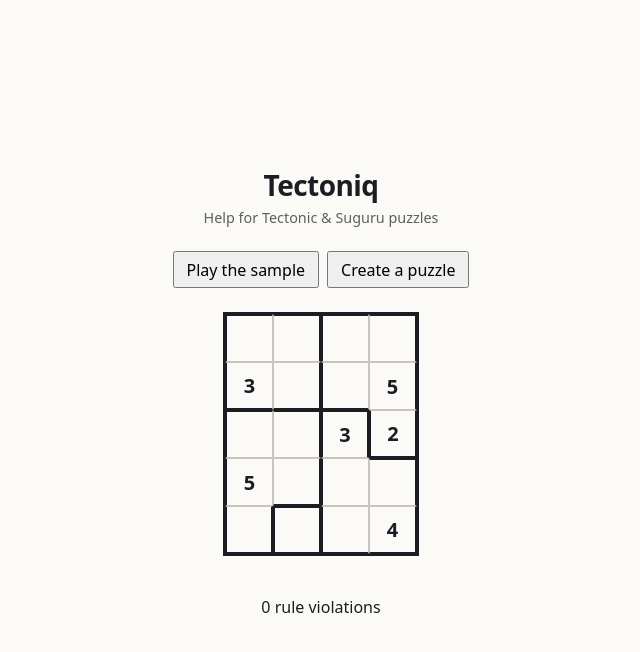
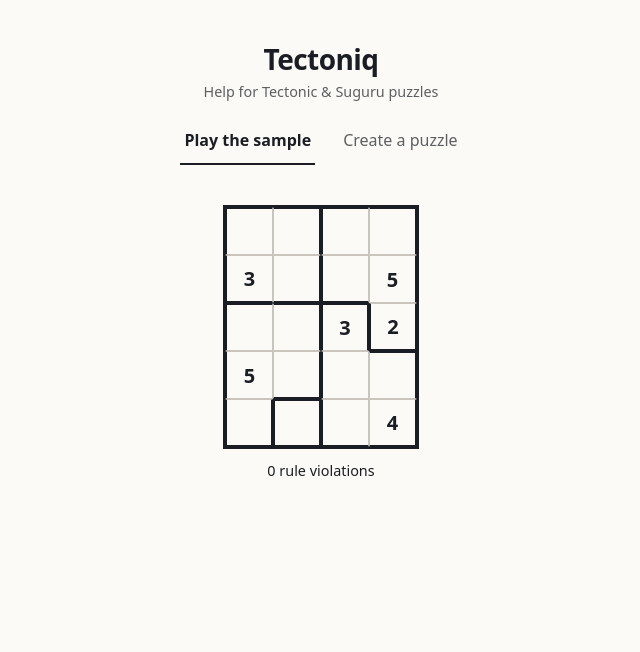
Before and after one commit to arnestaphorsius/tectoniq, a Vue app: page / in a window 1280 px wide. Shown: the top 652 px of the page, without its empty margins (319-959 px from the left). Built offline with nearby package versions, Linux system fonts and the light colour scheme.

Commit message:
feat: fit the puzzle grid to narrow viewports
DESIGN.md is the source of record for the spacing scale and the cell
clamp; the CSS implements it rather than the other way round, so a
change to one should move the other.

```diff
--- a/src/App.vue
+++ b/src/App.vue
@@ -26,21 +26,35 @@
 
 <template>
   <main class="page">
+    <div class="chrome">
       <header>
         <h1>Tectoniq</h1>
         <p class="tagline">Help for Tectonic &amp; Suguru puzzles</p>
       </header>
 
       <nav class="screens">
-      <button type="button" data-testid="open-play" @click="screen = 'play'">
+        <button
+          type="button"
+          data-testid="open-play"
+          :class="{ current: screen === 'play' }"
+          :aria-current="screen === 'play' ? 'page' : undefined"
+          @click="screen = 'play'"
+        >
           Play the sample
         </button>
-      <button type="button" data-testid="open-editor" @click="screen = 'editor'">
+        <button
+          type="button"
+          data-testid="open-editor"
+          :class="{ current: screen === 'editor' }"
+          :aria-current="screen === 'editor' ? 'page' : undefined"
+          @click="screen = 'editor'"
+        >
           Create a puzzle
         </button>
       </nav>
+    </div>
 
-    <template v-if="screen === 'play'">
+    <div v-if="screen === 'play'" class="work">
       <PuzzleGrid
         :puzzle="SAMPLE_PUZZLE"
         :board="board"
@@ -48,21 +62,39 @@
         @entry="onEntry"
       />
 
-      <p data-testid="violation-count">
+      <p class="status" data-testid="violation-count">
         {{ violations.length }} rule {{ violations.length === 1 ? 'violation' : 'violations' }}
       </p>
-    </template>
+    </div>
 
     <PuzzleEditor v-else :initial-puzzle="drawn" @change="(puzzle) => (drawn = puzzle)" />
   </main>
 </template>
 
 <style scoped>
+/*
+ * Two blocks, far apart: the chrome you navigate with, and the puzzle you came
+ * for. Everything inside a block is bound to it by a much smaller gap, so the
+ * squint test resolves to those two before it resolves to anything else.
+ */
 .page {
+  max-width: var(--measure);
+  margin-inline: auto;
+  display: grid;
+  grid-template-columns: minmax(0, 1fr);
+  justify-items: center;
+  gap: var(--space-xl);
+  padding: var(--space-xl) var(--space-md);
+}
+
+.chrome {
   display: grid;
   justify-items: center;
-  gap: 1.5rem;
-  padding: 2rem 1rem;
+  gap: var(--space-md);
+}
+
+header {
+  text-align: center;
 }
 
 h1 {
@@ -72,23 +104,61 @@
 }
 
 .tagline {
-  margin: 0.25rem 0 0;
+  margin: var(--space-2xs) 0 0;
   opacity: 0.7;
   font-size: 0.9rem;
 }
 
-header {
-  text-align: center;
-}
-
+/*
+ * The switcher is navigation, not a control on the puzzle, so it is set as text
+ * rather than as two filled buttons — as buttons they were the highest-contrast
+ * objects on the page and beat the grid in the squint test. The current screen is
+ * marked three ways over, so it survives greyscale and a dropped colour: full ink
+ * against 0.7, weight 600, and a 2px rule under it.
+ */
 .screens {
   display: flex;
-  gap: 0.5rem;
+  gap: var(--space-lg);
 }
 
 .screens button {
-  padding: 0.35rem 0.75rem;
+  padding: var(--space-sm) var(--space-2xs);
+  border: 0;
+  border-bottom: 2px solid transparent;
+  background: none;
+  color: var(--ink);
+  opacity: 0.7;
   font: inherit;
   cursor: pointer;
 }
+
+.screens button:hover {
+  opacity: 1;
+}
+
+.screens button:focus-visible {
+  outline: 2px solid var(--ink);
+  outline-offset: 2px;
+  opacity: 1;
+}
+
+.screens button.current {
+  border-bottom-color: var(--ink);
+  opacity: 1;
+  font-weight: 600;
+}
+
+/* The count is what the grid currently says, so it is held close to it. */
+.work {
+  width: 100%;
+  display: grid;
+  grid-template-columns: minmax(0, 1fr);
+  justify-items: center;
+  gap: var(--space-sm);
+}
+
+.status {
+  margin: 0;
+  font-size: 0.9rem;
+}
 </style>
--- a/src/components/PuzzleEditor.vue
+++ b/src/components/PuzzleEditor.vue
@@ -171,6 +171,8 @@
       <p v-if="refusal" class="refusal" data-testid="size-message" role="alert">{{ refusal }}</p>
     </div>
 
+    <!-- The frame is the query container for the cell size; see PuzzleGrid. -->
+    <div class="grid-frame">
       <div
         class="grid"
         data-testid="editor-grid"
@@ -191,26 +193,31 @@
           role="gridcell"
         />
       </div>
+    </div>
   </section>
 </template>
 
 <style scoped>
 .editor {
+  width: 100%;
   display: grid;
+  grid-template-columns: minmax(0, 1fr);
   justify-items: center;
-  gap: 1rem;
+  gap: var(--space-lg);
 }
 
+/* Presets and the custom fields are two ways to do one thing, so they read as
+   one group: bound tightly to each other, and set well apart from the grid. */
 .sizing {
   display: grid;
   justify-items: center;
-  gap: 0.5rem;
+  gap: var(--space-xs);
 }
 
 .row {
   display: flex;
   align-items: center;
-  gap: 0.5rem;
+  gap: var(--space-xs);
   flex-wrap: wrap;
   justify-content: center;
 }
@@ -224,12 +231,12 @@
 
 input {
   width: 4rem;
-  padding: 0.25rem;
+  padding: var(--space-2xs);
   font: inherit;
 }
 
 button {
-  padding: 0.35rem 0.75rem;
+  padding: 0.35rem var(--space-sm);
   font: inherit;
   cursor: pointer;
 }
@@ -240,9 +247,22 @@
   font-size: 0.9rem;
 }
 
+.grid-frame {
+  container-type: inline-size;
+  width: 100%;
+  overflow-x: auto;
+}
+
+/* Same fluid cell as the play grid, drawn smaller: a 12-wide layout has to stay
+   drawable, so the editor's ceiling is lower while the floor is shared. */
 .grid {
+  --cell: clamp(var(--cell-floor), (100cqi - 4px) / var(--cols), 2.25rem);
+
   display: grid;
-  grid-template-columns: repeat(var(--cols), 1fr);
+  grid-template-columns: repeat(var(--cols), var(--cell));
+  grid-auto-rows: var(--cell);
+  width: max-content;
+  margin-inline: auto;
   border: 2px solid var(--cage-rule);
   background: var(--paper);
   /* Without this a touch drag scrolls the page instead of drawing a cage. */
@@ -251,8 +271,6 @@
 }
 
 .cell {
-  width: 2.25rem;
-  height: 2.25rem;
   border: 1px solid var(--rule);
 }
 
--- a/src/components/PuzzleGrid.vue
+++ b/src/components/PuzzleGrid.vue
@@ -120,6 +120,12 @@
 </script>
 
 <template>
+  <!--
+    The frame is the query container the cell size is measured against, and the
+    only thing that ever scrolls. Without it a wide grid widened the document and
+    dragged the whole page off-centre.
+  -->
+  <div class="grid-frame">
     <div
       ref="root"
       class="grid"
@@ -156,23 +162,39 @@
         />
       </div>
     </div>
+  </div>
 </template>
 
 <style scoped>
+.grid-frame {
+  container-type: inline-size;
+  width: 100%;
+  overflow-x: auto;
+}
+
+/*
+ * The cell is a function of the space the frame offers and the column count: it
+ * fills the column up to 3rem, then shrinks to `--cell-floor` before the frame
+ * starts scrolling. The 4px is the grid's own 2px frame on each side.
+ */
 .grid {
+  --cell: clamp(var(--cell-floor), (100cqi - 4px) / var(--cols), 3rem);
+
   display: grid;
-  grid-template-columns: repeat(var(--cols), 1fr);
+  grid-template-columns: repeat(var(--cols), var(--cell));
+  grid-auto-rows: var(--cell);
+  width: max-content;
+  margin-inline: auto;
   border: 2px solid var(--cage-rule);
   background: var(--paper);
 }
 
 .cell {
   position: relative;
-  width: 3rem;
-  height: 3rem;
   display: grid;
   place-items: center;
-  font-size: 1.25rem;
+  /* Tied to the cell so a digit keeps its proportion as the grid narrows. */
+  font-size: max(0.9rem, calc(var(--cell) / 2.4));
   font-variant-numeric: tabular-nums;
   color: var(--entry);
   border: 1px solid var(--rule);
@@ -191,16 +213,19 @@
 /*
  * The violation marker. A right triangle in the top-right corner, rather than
  * recolouring the digit — a red digit reads as a styling choice and says nothing
- * about which cell to look at.
+ * about which cell to look at. It scales with the cell for the same reason the
+ * digit does, and stops at 0.5rem so it stays findable in a narrow grid.
  */
 .marker {
+  --size: max(0.5rem, calc(var(--cell) / 4.3));
+
   position: absolute;
   top: 0;
   right: 0;
   width: 0;
   height: 0;
-  border-top: 0.7rem solid var(--bad);
-  border-left: 0.7rem solid transparent;
+  border-top: var(--size) solid var(--bad);
+  border-left: var(--size) solid transparent;
 }
 
 /* Cage outlines sit on top of the light interior rules. */
--- a/src/style.css
+++ b/src/style.css
@@ -6,6 +6,29 @@
   --given: #1a1d23;
   --entry: #2f6f9f;
   --bad: #b4342a;
+
+  /*
+   * The spacing rhythm. Six steps on a 0.25rem base, used so that distance says
+   * what belongs together: 2xs..xs bind a group, xl separates the page's chrome
+   * from the puzzle. Reach for the next step rather than inventing a value.
+   */
+  --space-2xs: 0.25rem;
+  --space-xs: 0.5rem;
+  --space-sm: 0.75rem;
+  --space-md: 1rem;
+  --space-lg: 1.5rem;
+  --space-xl: 2.5rem;
+
+  /*
+   * A grid cell fills the column it is given and stops at this floor; below it
+   * the grid scrolls inside its frame rather than widening the page. 1.75rem is
+   * 28px, which clears the 24px WCAG 2.2 target minimum and is tuned so a full
+   * 12-wide grid still fits a 375px phone without scrolling at all.
+   */
+  --cell-floor: 1.75rem;
+
+  /* The single column's measure: a 12-wide play grid plus its gutters. */
+  --measure: 40rem;
 
   color-scheme: light dark;
   font-family:
@@ -34,10 +57,16 @@
   box-sizing: border-box;
 }
 
+/*
+ * The page is anchored to the top rather than centred in the viewport. Centring a
+ * stack whose height changes with the grid moved the puzzle up and down the screen
+ * every time you switched screens or resized it; the grid should not move unless
+ * the player moved it. Block layout, not grid: a centred item in an `auto` track
+ * makes its own `width: 100%` cyclic, and the grids inside need a definite width
+ * to measure their cells against.
+ */
 body {
   margin: 0;
   min-height: 100vh;
-  display: grid;
-  place-items: center;
   background: var(--paper);
 }
```
Also changed, not shown: 1 other file (tests, documents, lock files or other folders). Lines whose indentation alone changed are shown as unchanged.
